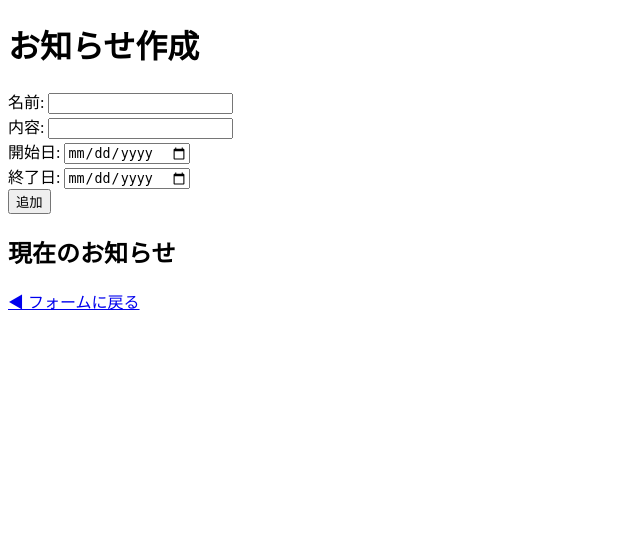
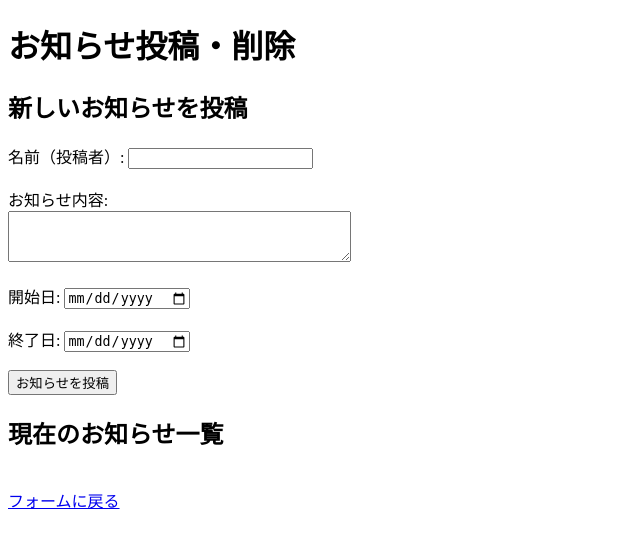
Before and after one commit to syunki-16/skip-meals-app, a Flask app: template templates/announce.html in a window 1280 px wide. Shown: the top 548 px of the page, without its empty margins (0-640 px from the left). Run offline with Flask 3, Linux system fonts and the light colour scheme; the template is opened without the code that fills it, so the values that code supplies are empty.

Commit message:
Update announce.html

```diff
--- a/templates/announce.html
+++ b/templates/announce.html
@@ -5,28 +5,39 @@
   <title>お知らせ管理</title>
 </head>
 <body>
-  <h1>お知らせ作成</h1>
+  <h1>お知らせ投稿・削除</h1>
+
+  <h2>新しいお知らせを投稿</h2>
   <form method="POST">
-    名前: <input type="text" name="author" required><br>
-    内容: <input type="text" name="message" required><br>
-    開始日: <input type="date" name="start" required><br>
-    終了日: <input type="date" name="end" required><br>
-    <button type="submit">追加</button>
+    <label>名前（投稿者）:</label>
+    <input type="text" name="author" required><br><br>
+
+    <label>お知らせ内容:</label><br>
+    <textarea name="message" rows="3" cols="40" required></textarea><br><br>
+
+    <label>開始日:</label>
+    <input type="date" name="start" required><br><br>
+
+    <label>終了日:</label>
+    <input type="date" name="end" required><br><br>
+
+    <button type="submit">お知らせを投稿</button>
   </form>
 
-  <h2>現在のお知らせ</h2>
+  <h2>現在のお知らせ一覧</h2>
   <ul>
     {% for ann in announcements %}
       <li>
-        {{ ann.author }}（{{ ann.start }}〜{{ ann.end }}）: {{ ann.message }}
+        <strong>{{ ann.author }}</strong>：{{ ann.message }}（{{ ann.start }}〜{{ ann.end }}）
         <form method="POST" action="/announce/delete" style="display:inline;">
-          <input type="hidden" name="index" value="{{ loop.index0 }}">
+          <input type="hidden" name="id" value="{{ loop.index0 }}">
           <button type="submit">削除</button>
         </form>
       </li>
     {% endfor %}
   </ul>
 
-  <p><a href="/form">◀ フォームに戻る</a></p>
+  <br>
+  <a href="/form">フォームに戻る</a>
 </body>
 </html>
```
